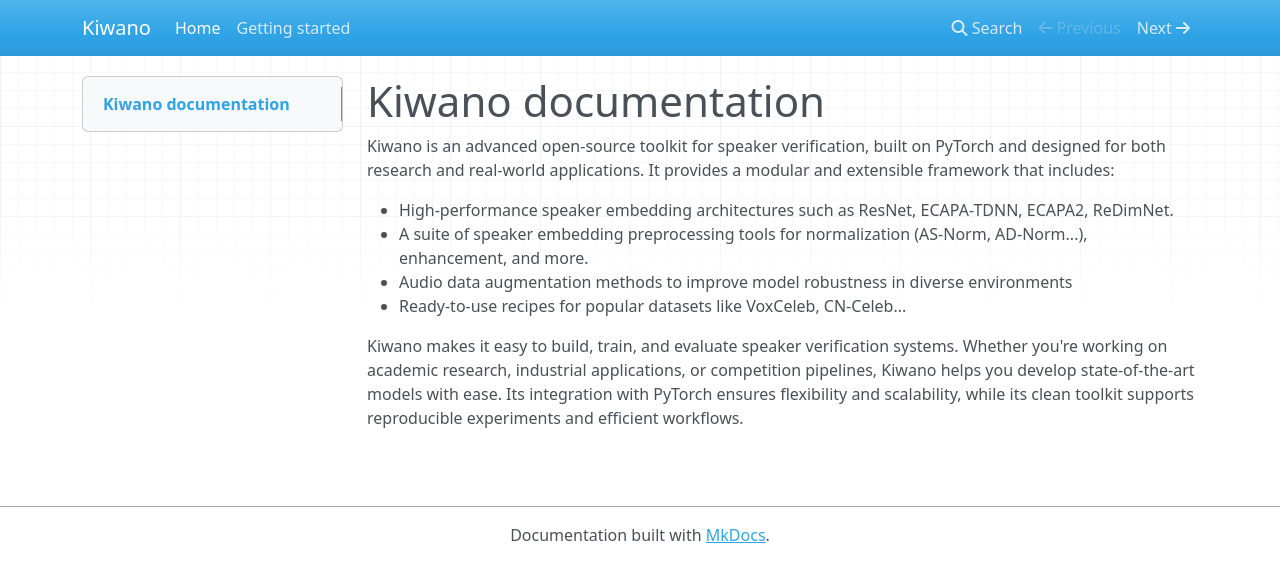
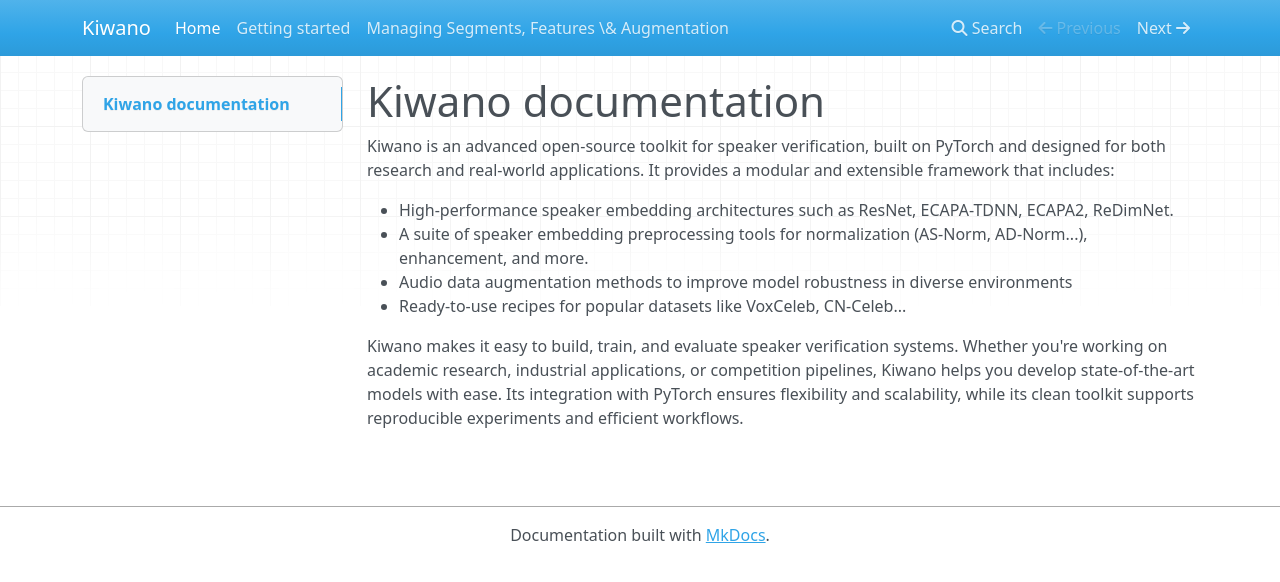
Before and after one commit to mrouvier/kiwano, an MkDocs documentation site: the page built from docs/index.md, in a window 1280 px wide. Shown: the top 582 px of the page. Built offline with MkDocs 1.6.1, drawn with Linux system fonts in a browser that asks for light colours; nearby versions of some CDN libraries.

Commit message:
add update mkdocs with notebook

```diff
--- a/mkdocs.yml
+++ b/mkdocs.yml
@@ -2,3 +2,4 @@
 nav:
   - Home: index.md
   - Getting started: getting_started.md
+  - Managing Segments, Features \& Augmentation: notebook_segments.md
```
